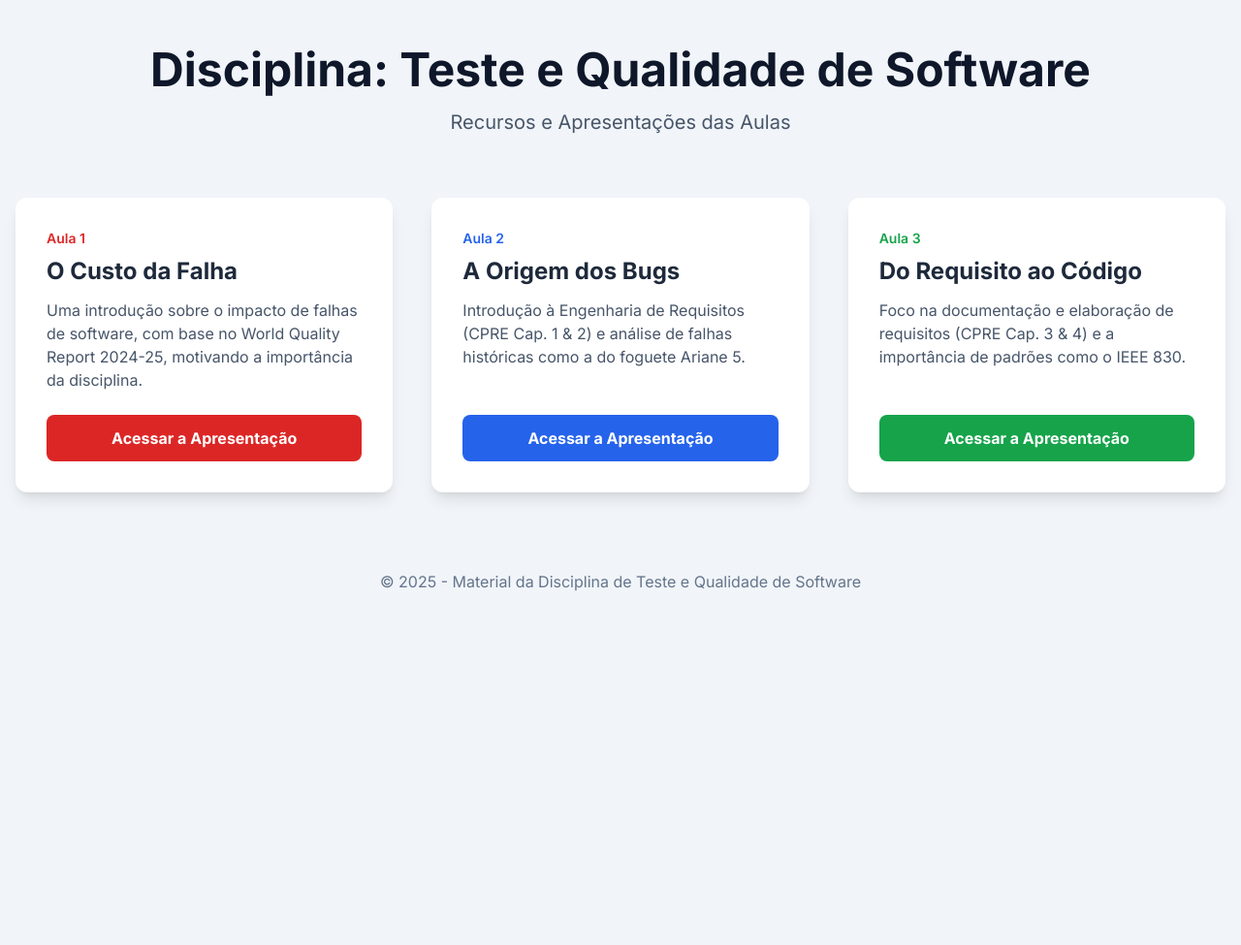
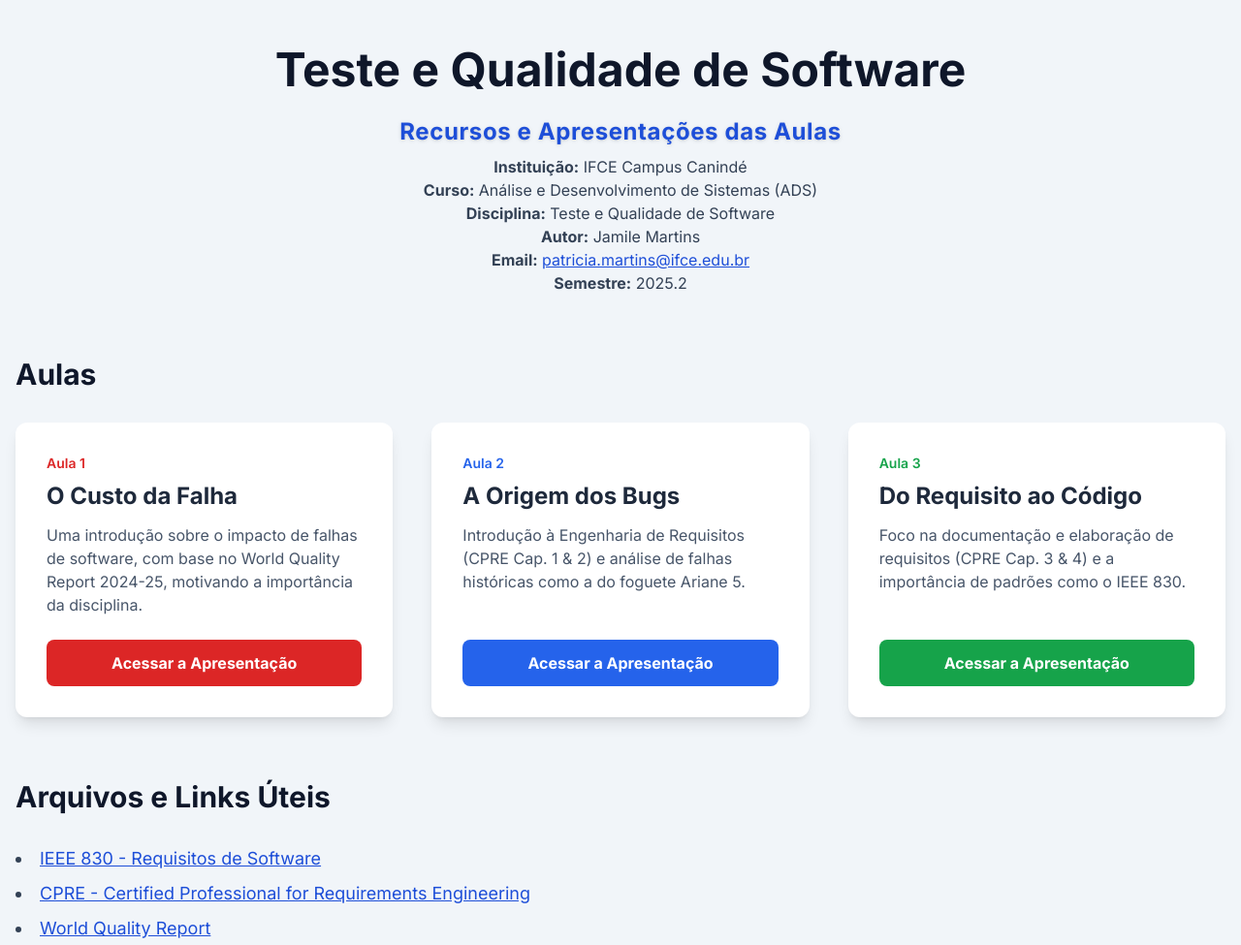
Before and after one commit to JamileMartins/TesteQualidadeSoftware, a plain HTML site: page index.html in a window 1280 px wide. Shown: the top 975 px of the page at 97% size. Before the commit the page ends 800 px from the top, so only its background shows below. Drawn offline with nearby package versions, Linux system fonts and the light colour scheme.

Commit message:
Atualizar conteúdo da página inicial com informações sobre a disciplina e adicionar seções de aulas e links úteis

```diff
--- a/index.html
+++ b/index.html
@@ -17,70 +17,68 @@
     <div class="container mx-auto px-4 py-12">
 
         <header class="text-center mb-16">
-            <h1 class="text-5xl font-bold text-slate-900">Disciplina: Teste e Qualidade de Software</h1>
-            <p class="text-xl text-slate-600 mt-4">Recursos e Apresentações das Aulas</p>
+            <h1 class="text-5xl font-bold text-slate-900">Teste e Qualidade de Software</h1>
+            <p class="text-2xl font-bold text-blue-700 mt-6 mb-2 tracking-wide drop-shadow">Recursos e Apresentações das Aulas</p>
+            <p class="mt-2 text-base text-slate-700">
+                <strong>Instituição:</strong> IFCE Campus Canindé<br>
+                <strong>Curso:</strong> Análise e Desenvolvimento de Sistemas (ADS) <br>
+                <strong>Disciplina:</strong> Teste e Qualidade de Software<br>
+                <strong>Autor:</strong> Jamile Martins<br>
+                <strong>Email:</strong> <a href="mailto:patricia.martins@ifce.edu.br" class="text-blue-700 underline">patricia.martins@ifce.edu.br</a><br>
+                <strong>Semestre:</strong> 2025.2
+            </p>
         </header>
 
         <main>
+        <!-- Seção de Aulas -->
+        <section class="mb-16">
+            <h2 class="text-3xl font-bold text-slate-900 mb-8">Aulas</h2>
             <div class="grid grid-cols-1 md:grid-cols-2 lg:grid-cols-3 gap-10">
-
-                <!-- Aula 1: O Custo da Falha -->
+                <!-- ... Cards das aulas existentes ... -->
                 <div class="bg-white rounded-xl shadow-lg p-8 flex flex-col hover:shadow-2xl hover:-translate-y-2 transition-all duration-300">
                     <span class="font-semibold text-sm text-red-600">Aula 1</span>
-                    <h2 class="text-2xl font-bold mt-2 mb-3">O Custo da Falha</h2>
+                    <h3 class="text-2xl font-bold mt-2 mb-3">O Custo da Falha</h3>
                     <p class="text-slate-600 mb-6 flex-grow">
                         Uma introdução sobre o impacto de falhas de software, com base no World Quality Report 2024-25, motivando a importância da disciplina.
                     </p>
-                    <!-- Link para a sua apresentação. Certifique-se de que o nome do ficheiro corresponde. -->
                     <a href="./aula01.html" class="mt-auto bg-red-600 text-white text-center font-bold py-3 px-5 rounded-lg hover:bg-red-700 transition-colors">
                         Acessar a Apresentação
                     </a>
                 </div>
-
-                <!-- Aula 2: A Origem dos Bugs -->
                 <div class="bg-white rounded-xl shadow-lg p-8 flex flex-col hover:shadow-2xl hover:-translate-y-2 transition-all duration-300">
                     <span class="font-semibold text-sm text-blue-600">Aula 2</span>
-                    <h2 class="text-2xl font-bold mt-2 mb-3">A Origem dos Bugs</h2>
+                    <h3 class="text-2xl font-bold mt-2 mb-3">A Origem dos Bugs</h3>
                     <p class="text-slate-600 mb-6 flex-grow">
                         Introdução à Engenharia de Requisitos (CPRE Cap. 1 & 2) e análise de falhas históricas como a do foguete Ariane 5.
                     </p>
-                    <!-- O ficheiro 'spa_engenharia_requisitos.html' deve estar no mesmo repositório. -->
                     <a href="./aula02.html" class="mt-auto bg-blue-600 text-white text-center font-bold py-3 px-5 rounded-lg hover:bg-blue-700 transition-colors">
                         Acessar a Apresentação
                     </a>
                 </div>
-
-                <!-- Aula 3: Do Requisito ao Código -->
                 <div class="bg-white rounded-xl shadow-lg p-8 flex flex-col hover:shadow-2xl hover:-translate-y-2 transition-all duration-300">
                     <span class="font-semibold text-sm text-green-600">Aula 3</span>
-                    <h2 class="text-2xl font-bold mt-2 mb-3">Do Requisito ao Código</h2>
+                    <h3 class="text-2xl font-bold mt-2 mb-3">Do Requisito ao Código</h3>
                     <p class="text-slate-600 mb-6 flex-grow">
                         Foco na documentação e elaboração de requisitos (CPRE Cap. 3 & 4) e a importância de padrões como o IEEE 830.
                     </p>
-                    <!-- O ficheiro 'apresentacao_cpre_ieee_v2.html' deve estar no mesmo repositório. -->
                     <a href="./aula03.html" class="mt-auto bg-green-600 text-white text-center font-bold py-3 px-5 rounded-lg hover:bg-green-700 transition-colors">
                         Acessar a Apresentação
                     </a>
                 </div>
+            </div>
+        </section>
 
-                <!--
-                  TEMPLATE PARA NOVAS AULAS
-                  Para adicionar uma nova aula, copie e cole este bloco e altere as informações.
-                -->
-                <!--
-                <div class="bg-white rounded-xl shadow-lg p-8 flex flex-col hover:shadow-2xl hover:-translate-y-2 transition-all duration-300">
-                    <span class="font-semibold text-sm text-purple-600">Aula X</span>
-                    <h2 class="text-2xl font-bold mt-2 mb-3">Título da Nova Aula</h2>
-                    <p class="text-slate-600 mb-6 flex-grow">
-                        Breve descrição do conteúdo da apresentação.
-                    </p>
-                    <a href="./nome_do_novo_ficheiro.html" class="mt-auto bg-purple-600 text-white text-center font-bold py-3 px-5 rounded-lg hover:bg-purple-700 transition-colors">
-                        Aceder à Apresentação
-                    </a>
-                </div>
-                -->
 
-            </div>
+        <!-- Seção de Arquivos e Links Úteis -->
+        <section class="mb-16">
+            <h2 class="text-3xl font-bold text-slate-900 mb-8">Arquivos e Links Úteis</h2>
+            <ul class="list-disc list-inside text-slate-700 text-lg space-y-2">
+                <li><a href="https://ieeexplore.ieee.org/document/1700215" target="_blank" class="text-blue-700 underline">IEEE 830 - Requisitos de Software</a></li>
+                <li><a href="https://www.cpree.org/" target="_blank" class="text-blue-700 underline">CPRE - Certified Professional for Requirements Engineering</a></li>
+                <li><a href="https://worldqualityreport.com/" target="_blank" class="text-blue-700 underline">World Quality Report</a></li>
+                <!-- Adicione mais arquivos ou links úteis conforme necessário -->
+            </ul>
+        </section>
         </main>
 
         <footer class="text-center mt-20 text-slate-500">
```
